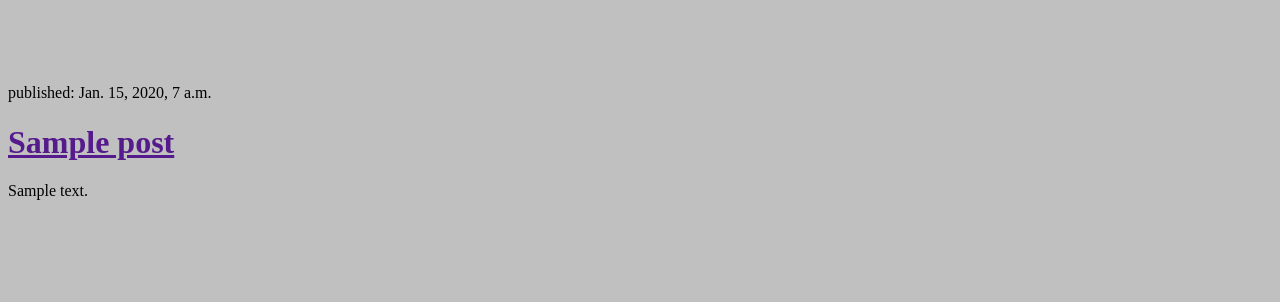
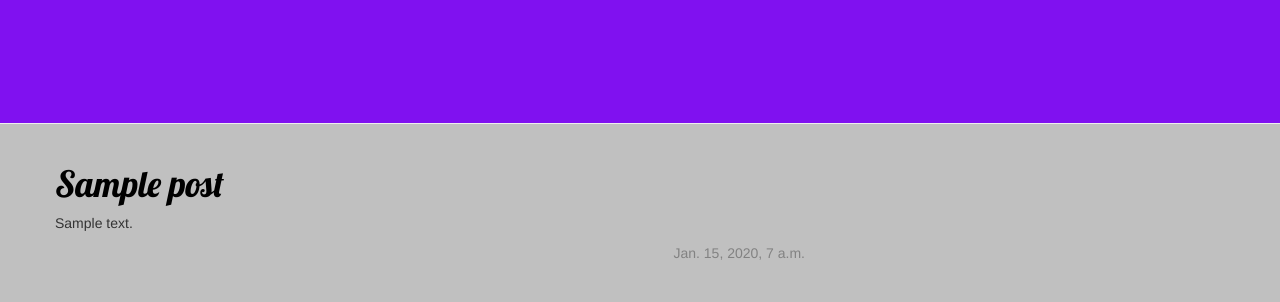
Before and after one commit to beluuuuu/my-first-blog, a Django app: template blog/templates/blog/post_list.html in a window 1280 px wide. Shown: the top 302 px of the page. Run offline with Django 3.2, Linux system fonts and the light colour scheme; the template is opened without the code that fills it: values that come from a table or form of the project are taken from there, others are empty; tables that the repository leaves empty hold one stand-in row (values such as "Sample post"); parts of the project's set-up code (start-up, migrations or seed data) failed here and were passed over; some libraries are stand-ins or nearby versions.

Commit message:
cambie css

```diff
--- /dev/null
+++ b/blog/static/css/blog.css
@@ -0,0 +1,50 @@
+.page-header {
+       background-color: #8011F0;
+       margin-top: 0;
+       padding: 20px 20px 20px 40px;
+   }
+   .page-header h1, .page-header h1 a, .page-header h1 a:visited, .page-header h1 a:active {
+        color: #ffffff;
+        font-size: 36pt;
+        text-decoration: none;
+    }
+
+    .content {
+        margin-left: 40px;
+    }
+
+    h1, h2, h3, h4 {
+        font-family: 'Lobster', cursive;
+    }
+
+    .date {
+        float: right;
+        color: #828282;
+    }
+
+    .save {
+        float: right;
+    }
+
+    .post-form textarea, .post-form input {
+        width: 100%;
+    }
+
+    .top-menu, .top-menu:hover, .top-menu:visited {
+        color: #ffffff;
+        float: right;
+        font-size: 26pt;
+        margin-right: 20px;
+    }
+
+    .post {
+        margin-bottom: 70px;
+    }
+
+    .post h1 a, .post h1 a:visited {
+        color: #000000;
+    }
+h1 a {
+    color: #5E0BDB;
+    font-family: 'Lobster';
+}
--- a/blog/templates/blog/post_list.html
+++ b/blog/templates/blog/post_list.html
@@ -1,18 +1,33 @@
+{% load staticfiles %}
 <html>
 <head>
   <title> My first Blog </title>
+  <link rel="stylesheet" href="//maxcdn.bootstrapcdn.com/bootstrap/3.2.0/css/bootstrap.min.css">
+  <link rel="stylesheet" href="//maxcdn.bootstrapcdn.com/bootstrap/3.2.0/css/bootstrap-theme.min.css">
+  <link href="https://fonts.googleapis.com/css?family=Lobster&subset=latin,latin-ext" rel="stylesheet" type="text/css">
+
+  <link rel="stylesheet" href="{% static 'css/blog.css' %}">
 </head>
 
 <body style="background-color:silver">
-  <h1><font size="25" color="teal"><marquee behavior=scroll scrollamount="30"> BLOOOOOOG </marquee></font></h1>
-
- {% for post in posts %}
-    <div>
-        <p>published: {{ post.published_date }}</p>
-        <h1><a href="">{{ post.title }}</a></h1>
-        <p>{{ post.text|linebreaksbr }}</p>
+<div class="page-header">
+  <h1><a href="/"><marquee behavior=scroll scrollamount="20"><font size="50"> BLOOOOOOG </marquee></a></h1>
+</div>
+<div class="content container">
+        <div class="row">
+            <div class="col-md-8">
+                {% for post in posts %}
+                    <div class="post">
+                        <h1><a href="">{{ post.title }}</a></h1>
+                        <p>{{ post.text|linebreaksbr }}</p>
+                          <div class="date">
+                              {{ post.published_date }}
+                          </div>
+                    </div>
+                {% endfor %}
+            </div>
+        </div>
     </div>
-  {% endfor %}
 </body>
 
 </html>
```
